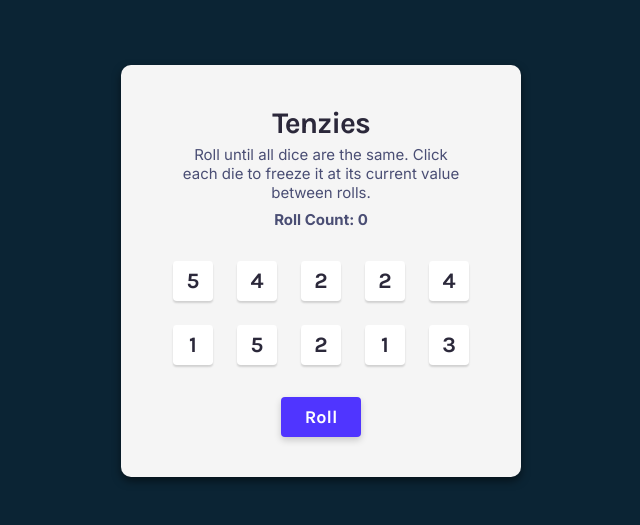
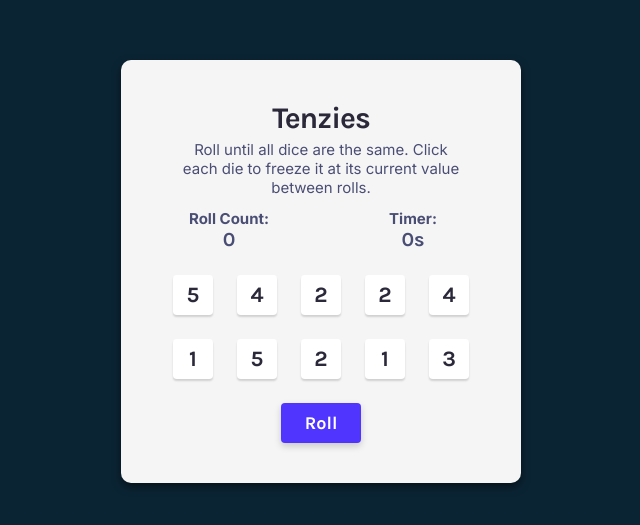
Before and after one commit to DebabrataBanik/Tenzies, a React (Vite) app: page / in a window 1280 px wide. Shown: the part 129-654 px from the top of the page, without its empty margins (319-959 px from the left). Built offline with nearby package versions, Linux system fonts and the light colour scheme.

Commit message:
add timer

```diff
--- a/src/App.jsx
+++ b/src/App.jsx
@@ -11,8 +11,26 @@ function App() {
 
   const [rollCount, setRollCount] = useState(0)
 
+  const [timer, setTimer] = useState(0)
+  const [isTimerRunning, setIsTimerRunning] = useState(false)
+
   let gameWon = dice.every(die => die.isHeld) &&
     dice.every(die => die.value === dice[0].value)
+
+  useEffect(() => {
+    let interval
+    if (isTimerRunning) {
+      interval = setInterval(() => setTimer(prev => prev + 1), 1000)
+    }
+    return () => clearInterval(interval)
+  }, [isTimerRunning])
+
+  useEffect(() => {
+    if (gameWon) {
+      setIsTimerRunning(false)
+    }
+  }, [gameWon])
+
 
   useEffect(() => {
     if (gameWon) {
@@ -40,9 +58,11 @@ function App() {
   function resetGame() {
     setRollCount(0)
     setDice(generateAllNewDice())
+    setTimer(0)
   }
 
   function hold(id) {
+    if (!isTimerRunning) setIsTimerRunning(true)
     setDice(prevDice =>
       prevDice.map(die =>
         die.id === id ? { ...die, isHeld: !die.isHeld } : die
@@ -60,7 +80,8 @@ function App() {
       <p>Roll until all dice are the same. Click each die to freeze it at its current value between rolls.</p>
 
       <div className="counter">
-        <p>Roll Count: {rollCount}</p>
+        <p>Roll Count: <span>{rollCount}</span></p>
+        <p>Timer: <span>{timer}s</span></p>
       </div>
 
       <div className="dice__container">
--- a/src/index.css
+++ b/src/index.css
@@ -34,7 +34,7 @@ body{
   display: grid;
   grid-template-columns: repeat(5, 1fr);
   gap: min(24px, 5vw);
-  margin-block: 2rem;
+  margin-block: 1.5rem;
 }
 
 .die{
@@ -98,8 +98,22 @@ p{
 }
 
 .counter{
+  width: 100%;
+  display: flex;
+  align-items: center;
   color: #2B283A;
   font-size: 15px;
   font-weight: 700;
-  margin-top: 0.25rem;
+  margin-top: 0.5rem;
 }
+
+.counter p{
+  display: flex;
+  flex-direction: column;
+}
+
+.counter p span{
+  font-size: 20px;
+  color: #4A4E74;
+  font-weight: 700;
+}
```
